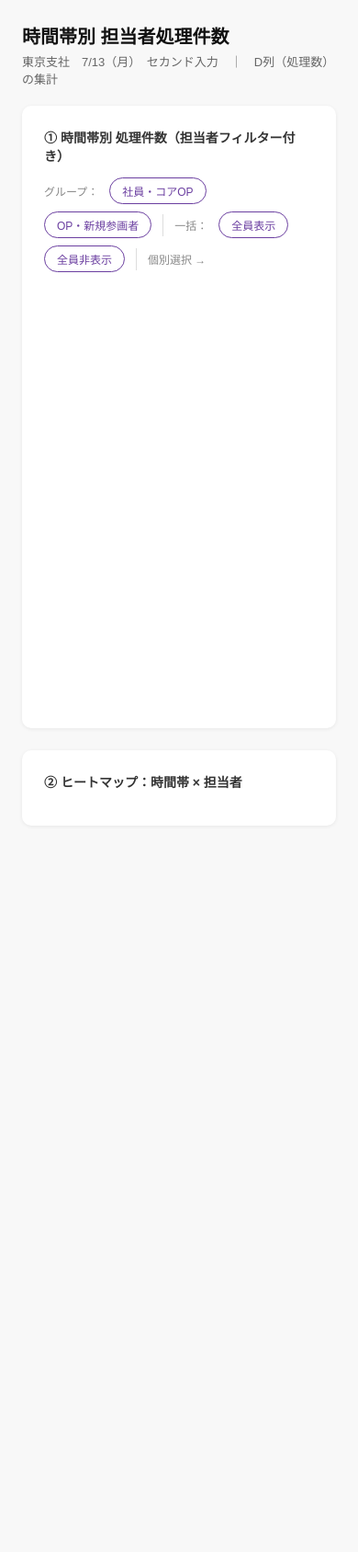
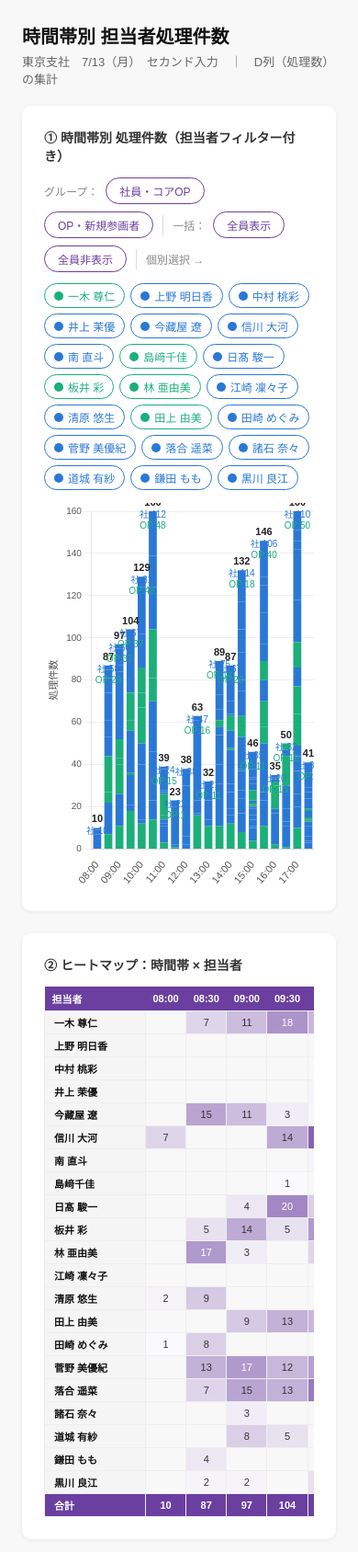
Before and after one commit to Haruka-Imakuraya/tokyo-report, a plain HTML site: page index.html in a window 390 px wide. Shown: the whole page at 92% size. Before the commit the page ends 946 px from the top, so only its background shows below. Drawn offline with nearby package versions, Linux system fonts and the light colour scheme.

Commit message:
Update index.html

```diff
--- a/index.html
+++ b/index.html
@@ -3,7 +3,6 @@
 <head>
 <meta charset="utf-8">
 <title>時間帯別 担当者処理件数｜東京支社 7/13</title>
-<script src="https://cdnjs.cloudflare.com/ajax/libs/Chart.js/4.4.1/chart.umd.js"></script>
 <style>
 * { box-sizing: border-box; margin: 0; padding: 0; }
 body { font-family: "Meiryo", "Yu Gothic", sans-serif; background: #f8f8f8; color: #111; padding: 24px; }
@@ -11,33 +10,28 @@ h1 { font-size: 20px; font-weight: 700; margin-bottom: 4px; }
 .subtitle { font-size: 13px; color: #666; margin-bottom: 20px; }
 .section { background: #fff; border-radius: 10px; padding: 24px; margin-bottom: 24px; box-shadow: 0 1px 4px rgba(0,0,0,0.07); }
 .section-title { font-size: 14px; font-weight: 700; margin-bottom: 14px; color: #333; }
-
-/* フィルター */
-.filter-area { display: flex; flex-wrap: wrap; gap: 8px; margin-bottom: 16px; align-items: center; }
-.filter-btn { padding: 5px 13px; border-radius: 20px; border: 1.5px solid #6B3FA0; background: #fff; color: #6B3FA0; font-size: 12px; cursor: pointer; font-family: inherit; transition: all .15s; }
-.filter-btn:hover { background: #ede6f7; }
-.filter-btn.group-core { background: #2A78D6; color: #fff; border-color: #2A78D6; }
-.filter-btn.group-new  { background: #1BAF7A; color: #fff; border-color: #1BAF7A; }
-.filter-btn.active { background: #6B3FA0; color: #fff; }
-.filter-divider { width: 1px; height: 24px; background: #ddd; margin: 0 4px; }
-.filter-label { font-size: 12px; color: #888; margin-right: 4px; }
-.name-tags { display: flex; flex-wrap: wrap; gap: 6px; margin-bottom: 16px; }
-.name-tag { display: flex; align-items: center; gap: 5px; padding: 4px 10px; border-radius: 16px; border: 1.5px solid; font-size: 12px; cursor: pointer; transition: opacity .15s; user-select: none; }
-.name-tag.off { opacity: 0.3; }
-.name-tag .dot { width: 10px; height: 10px; border-radius: 50%; flex-shrink: 0; }
-
-/* チャート */
-.chart-wrap { position: relative; width: 100%; }
-
+.filter-area { display: flex; flex-wrap: wrap; gap: 8px; margin-bottom: 12px; align-items: center; }
+.filter-label { font-size: 12px; color: #888; }
+.filter-divider { width: 1px; height: 22px; background: #ddd; margin: 0 2px; }
+.fbtn { padding: 5px 14px; border-radius: 20px; border: 1.5px solid #6B3FA0; background: #fff; color: #6B3FA0; font-size: 12px; cursor: pointer; font-family: inherit; }
+.fbtn:hover { background: #ede6f7; }
+.fbtn.on-core { background: #2A78D6; color: #fff; border-color: #2A78D6; }
+.fbtn.on-new  { background: #1BAF7A; color: #fff; border-color: #1BAF7A; }
+.name-tags { display: flex; flex-wrap: wrap; gap: 6px; margin-bottom: 14px; }
+.ntag { display: flex; align-items: center; gap: 5px; padding: 4px 10px; border-radius: 16px; border: 1.5px solid; font-size: 12px; cursor: pointer; user-select: none; transition: opacity .15s; }
+.ntag.off { opacity: 0.25; }
+.ndot { width: 10px; height: 10px; border-radius: 50%; flex-shrink: 0; }
+.chart-wrap { position: relative; width: 100%; height: 420px; }
 /* ヒートマップ */
-.heatmap { overflow-x: auto; }
-.hm-table { border-collapse: collapse; font-size: 11px; white-space: nowrap; }
-.hm-table th { background: #6B3FA0; color: #fff; padding: 5px 8px; text-align: center; font-weight: 600; }
-.hm-table th.name-col { text-align: left; min-width: 100px; }
-.hm-table td { padding: 4px 6px; text-align: center; border: 1px solid #eee; min-width: 42px; font-size: 11px; font-weight: 500; }
-.hm-table td.name { text-align: left; font-weight: 600; padding-left: 10px; background: #f5f5f5; }
-.total-row td { background: #6B3FA0 !important; color: #fff !important; font-weight: 700; }
-.total-col { background: #ede6f7 !important; font-weight: 700; color: #6B3FA0 !important; }
+.hm-wrap { overflow-x: auto; }
+table.hm { border-collapse: collapse; font-size: 11px; white-space: nowrap; }
+table.hm th { background: #6B3FA0; color: #fff; padding: 5px 8px; text-align: center; }
+table.hm th.lh { text-align: left; min-width: 110px; }
+table.hm td { padding: 4px 7px; text-align: center; border: 1px solid #eee; min-width: 42px; }
+table.hm td.ln { text-align: left; background: #f5f5f5; font-weight: 600; padding-left: 10px; }
+table.hm tr.tr { }
+table.hm tr.tr td { background: #6B3FA0 !important; color: #fff !important; font-weight: 700; }
+table.hm td.tc { background: #ede6f7 !important; font-weight: 700; color: #6B3FA0 !important; }
 </style>
 </head>
 <body>
@@ -45,180 +39,186 @@ h1 { font-size: 20px; font-weight: 700; margin-bottom: 4px; }
 <h1>時間帯別 担当者処理件数</h1>
 <p class="subtitle">東京支社　7/13（月）　セカンド入力　｜　D列（処理数）の集計</p>
 
-<!-- 積み上げ棒グラフ -->
 <div class="section">
   <div class="section-title">① 時間帯別 処理件数（担当者フィルター付き）</div>
-
-  <!-- グループ・一括操作ボタン -->
   <div class="filter-area">
     <span class="filter-label">グループ：</span>
-    <button class="filter-btn group-btn" id="btnCore" onclick="selectGroup('core')">社員・コアOP</button>
-    <button class="filter-btn group-btn" id="btnNew" onclick="selectGroup('new')">OP・新規参画者</button>
+    <button class="fbtn" id="btnCore" onclick="selectGroup('core')">社員・コアOP</button>
+    <button class="fbtn" id="btnNew"  onclick="selectGroup('new')">OP・新規参画者</button>
     <div class="filter-divider"></div>
     <span class="filter-label">一括：</span>
-    <button class="filter-btn" id="btnAll" onclick="selectAll()">全員表示</button>
-    <button class="filter-btn" id="btnNone" onclick="selectNone()">全員非表示</button>
+    <button class="fbtn" onclick="selectAll()">全員表示</button>
+    <button class="fbtn" onclick="selectNone()">全員非表示</button>
     <div class="filter-divider"></div>
     <span class="filter-label">個別選択 →</span>
   </div>
-
-  <!-- 担当者タグ -->
-  <div class="name-tags" id="nameTags"></div>
-
-  <div class="chart-wrap" style="height:440px;">
-    <canvas id="stackedChart"></canvas>
+  <div class="name-tags" id="tags"></div>
+  <div class="chart-wrap">
+    <canvas id="chart"></canvas>
   </div>
 </div>
 
-<!-- ヒートマップ -->
 <div class="section">
   <div class="section-title">② ヒートマップ：時間帯 × 担当者</div>
-  <div class="heatmap">
-    <table class="hm-table" id="heatmapTable"></table>
-  </div>
-</div>
-  <div class="simple-wrap">
-    <table class="s-table" id="simpleTable"></table>
+  <div class="hm-wrap">
+    <table class="hm" id="hm"></table>
   </div>
 </div>
 
 <script>
-const times = ['08:00','08:30','09:00','09:30','10:00','10:30','11:00','11:30','12:00','12:30','13:00','13:30','14:00','14:30','15:00','15:30','16:00','16:30','17:00','17:30'];
+// ======== データ ========
+var times = ['08:00','08:30','09:00','09:30','10:00','10:30','11:00','11:30','12:00','12:30','13:00','13:30','14:00','14:30','15:00','15:30','16:00','16:30','17:00','17:30'];
 
-const rawData = {
+var raw = {
   '一木 尊仁':    [0,7,11,18,12,14,3,1,0,16,11,11,12,8,4,11,2,1,10,0],
   '上野 明日香':  [0,0,0,0,0,0,0,0,0,0,0,4,4,7,6,11,15,10,10,3],
-  '中村 桃彩':   [0,0,0,0,0,0,0,0,0,0,0,0,3,2,1,1,0,2,6,0],
-  '井上 茉優':   [0,0,0,0,2,0,0,1,2,1,0,7,8,7,3,4,1,0,11,1],
-  '今藏屋 遼':   [0,15,11,3,0,0,0,0,4,0,3,9,4,4,2,0,0,6,7,2],
-  '信川 大河':   [7,0,0,14,26,9,8,3,2,6,0,9,0,0,3,5,1,0,0,5],
-  '南 直斗':     [0,0,0,0,2,23,1,0,0,0,0,14,16,9,0,3,0,11,5,2],
-  '島﨑千佳':    [0,0,0,1,0,0,0,0,0,0,0,0,0,0,0,0,0,0,0,0],
-  '日髙 駿一':   [0,0,4,20,8,24,2,15,22,32,9,0,0,1,1,15,0,0,0,0],
-  '板井 彩':     [0,5,14,5,17,11,0,0,0,0,0,0,1,0,1,8,11,14,15,1],
-  '林 亜由美':   [0,17,3,0,7,8,2,0,0,0,0,0,0,0,1,12,2,0,13,1],
-  '江崎 凜々子': [0,0,0,0,0,0,0,0,0,0,0,0,0,0,0,0,0,1,0,0],
-  '清原 悠生':   [2,9,0,0,0,0,0,0,0,6,9,4,8,15,1,10,0,2,9,3],
-  '田上 由美':   [0,0,9,13,12,15,10,0,0,0,0,3,7,10,5,9,0,3,12,1],
-  '田崎 めぐみ': [1,8,0,0,0,0,0,0,0,0,0,0,1,12,0,0,0,0,20,5],
-  '菅野 美優紀': [0,13,17,12,16,20,1,0,0,2,0,1,0,5,3,8,0,0,0,0],
-  '落合 遥菜':   [0,7,15,13,22,15,1,0,0,0,0,4,6,13,2,15,1,0,15,3],
-  '諸石 奈々':   [0,0,3,0,0,0,0,0,0,0,0,0,2,10,1,13,0,0,9,2],
-  '道城 有紗':   [0,0,8,5,0,1,10,2,8,0,0,7,0,1,4,1,1,0,4,3],
-  '鎌田 もも':   [0,4,0,0,0,0,0,0,0,0,0,3,0,13,4,3,0,0,5,4],
-  '黒川 良江':   [0,2,2,0,5,20,1,1,0,0,0,13,15,15,4,17,1,0,9,5],
+  '中村 桃彩':    [0,0,0,0,0,0,0,0,0,0,0,0,3,2,1,1,0,2,6,0],
+  '井上 茉優':    [0,0,0,0,2,0,0,1,2,1,0,7,8,7,3,4,1,0,11,1],
+  '今藏屋 遼':    [0,15,11,3,0,0,0,0,4,0,3,9,4,4,2,0,0,6,7,2],
+  '信川 大河':    [7,0,0,14,26,9,8,3,2,6,0,9,0,0,3,5,1,0,0,5],
+  '南 直斗':      [0,0,0,0,2,23,1,0,0,0,0,14,16,9,0,3,0,11,5,2],
+  '島﨑千佳':     [0,0,0,1,0,0,0,0,0,0,0,0,0,0,0,0,0,0,0,0],
+  '日髙 駿一':    [0,0,4,20,8,24,2,15,22,32,9,0,0,1,1,15,0,0,0,0],
+  '板井 彩':      [0,5,14,5,17,11,0,0,0,0,0,0,1,0,1,8,11,14,15,1],
+  '林 亜由美':    [0,17,3,0,7,8,2,0,0,0,0,0,0,0,1,12,2,0,13,1],
+  '江崎 凜々子':  [0,0,0,0,0,0,0,0,0,0,0,0,0,0,0,0,0,1,0,0],
+  '清原 悠生':    [2,9,0,0,0,0,0,0,0,6,9,4,8,15,1,10,0,2,9,3],
+  '田上 由美':    [0,0,9,13,12,15,10,0,0,0,0,3,7,10,5,9,0,3,12,1],
+  '田崎 めぐみ':  [1,8,0,0,0,0,0,0,0,0,0,0,1,12,0,0,0,0,20,5],
+  '菅野 美優紀':  [0,13,17,12,16,20,1,0,0,2,0,1,0,5,3,8,0,0,0,0],
+  '落合 遥菜':    [0,7,15,13,22,15,1,0,0,0,0,4,6,13,2,15,1,0,15,3],
+  '諸石 奈々':    [0,0,3,0,0,0,0,0,0,0,0,0,2,10,1,13,0,0,9,2],
+  '道城 有紗':    [0,0,8,5,0,1,10,2,8,0,0,7,0,1,4,1,1,0,4,3],
+  '鎌田 もも':    [0,4,0,0,0,0,0,0,0,0,0,3,0,13,4,3,0,0,5,4],
+  '黒川 良江':    [0,2,2,0,5,20,1,1,0,0,0,13,15,15,4,17,1,0,9,5]
 };
 
-const names = Object.keys(rawData).filter(n => rawData[n].reduce((a,b)=>a+b,0) > 0);
+var newGroup = ['一木 尊仁','林 亜由美','田上 由美','板井 彩','島﨑千佳'];
+var names = Object.keys(raw).filter(function(n){ return raw[n].reduce(function(a,b){return a+b;},0) > 0; });
 
-// グループ定義
-const groupNew  = ['一木 尊仁','林 亜由美','田上 由美','板井 彩','島﨑千佳'];
-const groupCore = names.filter(n => !groupNew.includes(n));
+function getColor(n){ return newGroup.indexOf(n) >= 0 ? '#1BAF7A' : '#2A78D6'; }
 
-// 色：社員・コアOP = 青系、OP・新規参画者 = 緑系
-function getColor(name) {
-  return groupNew.includes(name) ? '#1BAF7A' : '#2A78D6';
+// ======== 表示状態 ========
+var vis = {};
+names.forEach(function(n){ vis[n] = true; });
+
+// ======== タグ生成 ========
+var tagWrap = document.getElementById('tags');
+names.forEach(function(n, i){
+  var c = getColor(n);
+  var el = document.createElement('div');
+  el.className = 'ntag';
+  el.id = 'tag' + i;
+  el.style.borderColor = c;
+  el.style.color = c;
+  el.innerHTML = '<div class="ndot" style="background:' + c + '"></div>' + n;
+  el.onclick = (function(name, idx){
+    return function(){
+      vis[name] = !vis[name];
+      document.getElementById('tag' + idx).classList.toggle('off', !vis[name]);
+      resetGroupBtn();
+      updateChart();
+    };
+  })(n, i);
+  tagWrap.appendChild(el);
+});
+
+// ======== グループ操作 ========
+function selectGroup(g){
+  names.forEach(function(n, i){
+    var inGroup = (g === 'new') ? (newGroup.indexOf(n) >= 0) : (newGroup.indexOf(n) < 0);
+    vis[n] = inGroup;
+    document.getElementById('tag' + i).classList.toggle('off', !inGroup);
+  });
+  document.getElementById('btnCore').className = 'fbtn' + (g === 'core' ? ' on-core' : '');
+  document.getElementById('btnNew').className  = 'fbtn' + (g === 'new'  ? ' on-new'  : '');
+  updateChart();
+}
+function selectAll(){
+  names.forEach(function(n,i){ vis[n]=true; document.getElementById('tag'+i).classList.remove('off'); });
+  resetGroupBtn(); updateChart();
+}
+function selectNone(){
+  names.forEach(function(n,i){ vis[n]=false; document.getElementById('tag'+i).classList.add('off'); });
+  resetGroupBtn(); updateChart();
+}
+function resetGroupBtn(){
+  document.getElementById('btnCore').className = 'fbtn';
+  document.getElementById('btnNew').className  = 'fbtn';
 }
 
-// 表示状態管理
-const visible = {};
-names.forEach(n => { visible[n] = true; });
+// ======== Chart.js 動的読み込み ========
+var script = document.createElement('script');
+script.src = 'https://cdnjs.cloudflare.com/ajax/libs/Chart.js/4.4.1/chart.umd.js';
+script.onload = function(){ initChart(); buildHeatmap(); };
+document.head.appendChild(script);
 
-// ===== 担当者タグ生成 =====
-const tagContainer = document.getElementById('nameTags');
-names.forEach((name, i) => {
-  const color = palette[i % palette.length];
-  const tag = document.createElement('div');
-  tag.className = 'name-tag';
-  tag.id = 'tag-' + i;
-  const color = getColor(name);
-  const groupLabel = groupNew.includes(name) ? 'OP・新規' : '社員・コアOP';
-  tag.style.borderColor = color;
-  tag.style.color = color;
-  tag.innerHTML = `<div class="dot" style="background:\${color}"></div>\${name}`;
-  tag.onclick = () => toggleName(name, i, color, tag);
-  tagContainer.appendChild(tag);
+var myChart = null;
+
+function initChart(){
+  var datasets = names.map(function(n){
+    return {
+      label: n,
+      data: raw[n].slice(),
+      backgroundColor: getColor(n),
+      borderWidth: 0
+    };
   });
 
-function toggleName(name, i, color, tag) {
-  visible[name] = !visible[name];
-  tag.classList.toggle('off', !visible[name]);
-  updateChart();
+  var totalPlugin = {
+    id: 'totalLabel',
+    afterDatasetsDraw: function(chart){
+      var ctx = chart.ctx;
+      var x = chart.scales.x;
+      var y = chart.scales.y;
+
+      times.forEach(function(_, ti){
+        // 表示中のグループ別件数
+        var coreTotal = names.filter(function(n){ return vis[n] && newGroup.indexOf(n) < 0; })
+                             .reduce(function(s,n){ return s + raw[n][ti]; }, 0);
+        var newTotal  = names.filter(function(n){ return vis[n] && newGroup.indexOf(n) >= 0; })
+                             .reduce(function(s,n){ return s + raw[n][ti]; }, 0);
+        var grandTotal = coreTotal + newTotal;
+        if(grandTotal === 0) return;
+
+        var xp = x.getPixelForValue(ti);
+        var yp = y.getPixelForValue(grandTotal) - 6;
+
+        ctx.save();
+        ctx.textAlign = 'center';
+
+        // 合計（一番上）
+        ctx.font = 'bold 11px Meiryo, sans-serif';
+        ctx.fillStyle = '#222';
+        ctx.fillText(grandTotal, xp, yp);
+
+        // 社員・コアOP（青）
+        if(coreTotal > 0 && newTotal > 0){
+          ctx.font = '10px Meiryo, sans-serif';
+          ctx.fillStyle = '#2A78D6';
+          ctx.fillText('社:' + coreTotal, xp, yp + 13);
+          // OP・新規（緑）
+          ctx.fillStyle = '#1BAF7A';
+          ctx.fillText('OP:' + newTotal, xp, yp + 25);
+        } else if(coreTotal > 0){
+          ctx.font = '10px Meiryo, sans-serif';
+          ctx.fillStyle = '#2A78D6';
+          ctx.fillText('社:' + coreTotal, xp, yp + 13);
+        } else if(newTotal > 0){
+          ctx.font = '10px Meiryo, sans-serif';
+          ctx.fillStyle = '#1BAF7A';
+          ctx.fillText('OP:' + newTotal, xp, yp + 13);
         }
 
-function selectGroup(group) {
-  // 全員非表示にしてからグループだけON
-  names.forEach((n, i) => {
-    visible[n] = false;
-    document.getElementById('tag-' + i).classList.add('off');
+        ctx.restore();
       });
-  const targets = group === 'new' ? groupNew : groupCore;
-  names.forEach((n, i) => {
-    if (targets.includes(n)) {
-      visible[n] = true;
-      document.getElementById('tag-' + i).classList.remove('off');
-    }
-  });
-  // グループボタンのスタイル更新
-  document.getElementById('btnCore').className = 'filter-btn group-btn' + (group === 'core' ? ' group-core' : '');
-  document.getElementById('btnNew').className  = 'filter-btn group-btn' + (group === 'new'  ? ' group-new'  : '');
-  updateChart();
-}
-
-function selectAll() {
-  names.forEach((n, i) => {
-    visible[n] = true;
-    document.getElementById('tag-' + i).classList.remove('off');
-  });
-  document.getElementById('btnCore').className = 'filter-btn group-btn';
-  document.getElementById('btnNew').className  = 'filter-btn group-btn';
-  updateChart();
-}
-
-function selectNone() {
-  names.forEach((n, i) => {
-    visible[n] = false;
-    document.getElementById('tag-' + i).classList.add('off');
-  });
-  document.getElementById('btnCore').className = 'filter-btn group-btn';
-  document.getElementById('btnNew').className  = 'filter-btn group-btn';
-  updateChart();
-}
-
-// ===== 総件数ラベルプラグイン =====
-const totalLabelPlugin = {
-  id: 'totalLabel',
-  afterDatasetsDraw(chart) {
-    const { ctx, data, scales: { x, y } } = chart;
-    const totals = times.map((_, ti) =>
-      names.filter(n => visible[n]).reduce((s, n) => s + rawData[n][ti], 0)
-    );
-    ctx.save();
-    ctx.font = 'bold 11px Meiryo, sans-serif';
-    ctx.fillStyle = '#333';
-    ctx.textAlign = 'center';
-    totals.forEach((total, ti) => {
-      if (total === 0) return;
-      const xPos = x.getPixelForValue(ti);
-      const yPos = y.getPixelForValue(total) - 6;
-      ctx.fillText(total, xPos, yPos);
-    });
-    ctx.restore();
     }
   };
 
-// ===== チャート生成 =====
-const ctx = document.getElementById('stackedChart').getContext('2d');
-const chartDatasets = names.map((name, i) => ({
-  label: name,
-  data: rawData[name],
-  backgroundColor: getColor(name),
-  borderWidth: 0,
-}));
-
-const chart = new Chart(ctx, {
+  var ctx = document.getElementById('chart').getContext('2d');
+  myChart = new Chart(ctx, {
     type: 'bar',
-  data: { labels: times, datasets: chartDatasets },
+    data: { labels: times, datasets: datasets },
     options: {
       responsive: true,
       maintainAspectRatio: false,
@@ -226,60 +226,67 @@ const chart = new Chart(ctx, {
         legend: { display: false },
         tooltip: {
           callbacks: {
-          label: c => `${c.dataset.label}：${c.parsed.y}件`,
-          footer: items => `合計：${items.reduce((s,i)=>s+i.parsed.y,0)}件`
+            label: function(c){ return c.dataset.label + '：' + c.parsed.y + '件'; },
+            footer: function(items){ return '合計：' + items.reduce(function(s,i){ return s+i.parsed.y; },0) + '件'; }
           }
         }
       },
       scales: {
-      x: { stacked: true, ticks: { font:{size:11}, color:'#555' }, grid:{display:false} },
-      y: { stacked: true, ticks: { font:{size:10}, color:'#555' }, grid:{color:'#eee'},
-           title:{display:true,text:'処理件数',font:{size:11},color:'#555'} }
+        x: { stacked: true, ticks:{ font:{size:11}, color:'#555' }, grid:{display:false} },
+        y: { stacked: true, ticks:{ font:{size:10}, color:'#555' }, grid:{color:'#eee'},
+             title:{display:true, text:'処理件数', font:{size:11}, color:'#555'} }
       }
     },
-  plugins: [totalLabelPlugin]
+    plugins: [totalPlugin]
+  });
+}
+
+function updateChart(){
+  if(!myChart) return;
+  myChart.data.datasets.forEach(function(ds){
+    ds.data = vis[ds.label] ? raw[ds.label].slice() : new Array(times.length).fill(0);
+  });
+  myChart.update();
+}
+
+// ======== ヒートマップ ========
+function buildHeatmap(){
+  var maxV = 0;
+  names.forEach(function(n){ raw[n].forEach(function(v){ if(v>maxV) maxV=v; }); });
+
+  function cellBg(v){
+    if(v===0) return {bg:'#f8f8f8', c:'#ccc'};
+    var t = v/maxV;
+    var r = Math.round(107+(255-107)*(1-t));
+    var g = Math.round(63 +(255-63) *(1-t));
+    var b = Math.round(160+(255-160)*(1-t));
+    return {bg:'rgb('+r+','+g+','+b+')', c: t>0.5?'#fff':'#333'};
+  }
+
+  var colT = new Array(times.length).fill(0);
+  var html = '<thead><tr><th class="lh">担当者</th>';
+  times.forEach(function(t){ html += '<th>'+t+'</th>'; });
+  html += '<th>合計</th></tr></thead><tbody>';
+
+  names.forEach(function(n){
+    var row = raw[n];
+    var rt = row.reduce(function(a,b){return a+b;},0);
+    if(!rt) return;
+    html += '<tr><td class="ln">'+n+'</td>';
+    row.forEach(function(v,ti){
+      colT[ti] += v;
+      var s = cellBg(v);
+      html += '<td style="background:'+s.bg+';color:'+s.c+';">'+(v||'')+'</td>';
+    });
+    html += '<td class="tc">'+rt+'</td></tr>';
   });
 
-function updateChart() {
-  chart.data.datasets.forEach((ds, i) => {
-    const name = names[i];
-    ds.data = visible[name] ? rawData[name] : new Array(times.length).fill(0);
-  });
-  chart.update();
+  var gt = colT.reduce(function(a,b){return a+b;},0);
+  html += '<tr class="tr"><td class="ln" style="background:#6B3FA0;color:#fff;">合計</td>';
+  colT.forEach(function(v){ html += '<td>'+v+'</td>'; });
+  html += '<td>'+gt+'</td></tr></tbody>';
+  document.getElementById('hm').innerHTML = html;
 }
-
-// ===== ② ヒートマップ =====
-const maxVal = Math.max(...names.flatMap(n => rawData[n]));
-function cellColor(v) {
-  if (v === 0) return { bg:'#f8f8f8', text:'#ccc' };
-  const t = v / maxVal;
-  const r = Math.round(107+(255-107)*(1-t));
-  const g = Math.round(63 +(255-63) *(1-t));
-  const b = Math.round(160+(255-160)*(1-t));
-  return { bg:`rgb(${r},${g},${b})`, text: t>0.5?'#fff':'#333' };
-}
-const hmTable = document.getElementById('heatmapTable');
-const colT = new Array(times.length).fill(0);
-let hmHtml = '<thead><tr><th class="name-col">担当者</th>';
-times.forEach(t => { hmHtml += `<th>${t}</th>`; });
-hmHtml += '<th>合計</th></tr></thead><tbody>';
-names.forEach(name => {
-  const row = rawData[name];
-  const rt = row.reduce((a,b)=>a+b,0);
-  if (!rt) return;
-  hmHtml += `<tr><td class="name">${name}</td>`;
-  row.forEach((v,ti) => {
-    colT[ti] += v;
-    const {bg,text} = cellColor(v);
-    hmHtml += `<td style="background:${bg};color:${text};">${v||''}</td>`;
-  });
-  hmHtml += `<td class="total-col">${rt}</td></tr>`;
-});
-const gt = colT.reduce((a,b)=>a+b,0);
-hmHtml += '<tr class="total-row"><td class="name" style="background:#6B3FA0;color:#fff;">合計</td>';
-colT.forEach(v => { hmHtml += `<td>${v}</td>`; });
-hmHtml += `<td>${gt}</td></tr></tbody>`;
-hmTable.innerHTML = hmHtml;
 </script>
 </body>
 </html>
```
Lines whose indentation alone changed are shown as unchanged.
